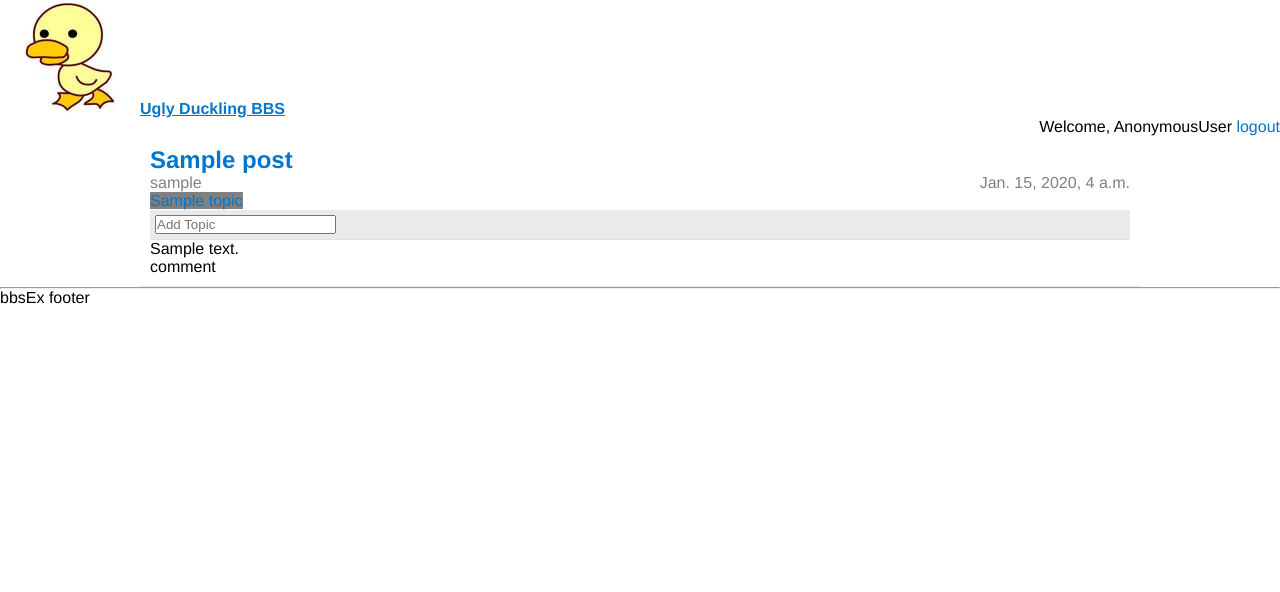
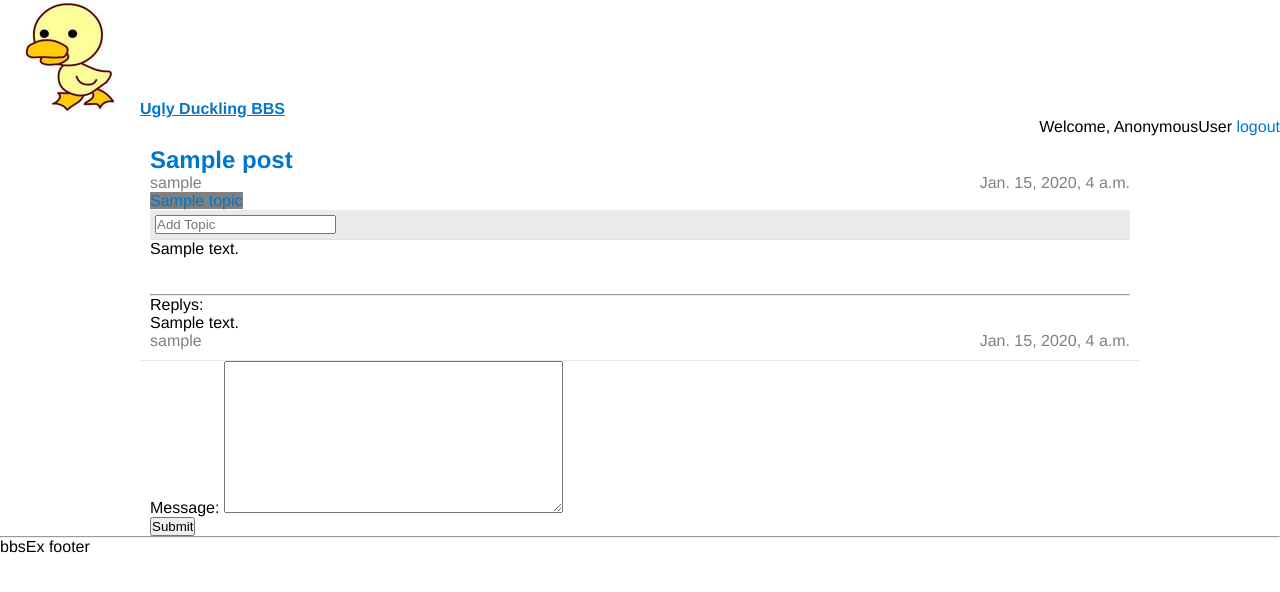
Before and after one commit to Albert-Chan/uglyDuckling, a Django app: template bbsEx/bbsEx/templates/posts/post.html in a window 1280 px wide. Shown: the top 592 px of the page. Run offline with Django 3.2, Linux system fonts and the light colour scheme; the template is opened without the code that fills it: values that come from a table or form of the project are taken from there, others are empty; tables that the repository leaves empty hold one stand-in row (values such as "Sample post"); some libraries are stand-ins or nearby versions.

Commit message:
Add comment to posts

```diff
--- a/bbsEx/bbsEx/static/post.css
+++ b/bbsEx/bbsEx/static/post.css
@@ -56,6 +56,12 @@ width: 980px;
 overflow: hidden;
 }
 
+.new_reply {
+margin: 0 auto;
+width: 980px;
+overflow: hidden;
+}
+
 a:visited {
 color: #4a6b82;
 }
--- /dev/null
+++ b/bbsEx/bbsEx/templates/posts/new_reply.html
@@ -0,0 +1,13 @@
+<div class="new_reply">
+  {% if reply_form.errors %}
+  <div style="color: red;">
+    Please correct the error{{ reply_form.errors|pluralize }} below.
+  </div>
+  {% endif %}
+  <div>
+    <form method="post">
+      {% csrf_token %} {{ reply_form.as_p }}
+      <input type="submit" value="Submit">
+    </form>
+  </div>
+</div>
--- a/bbsEx/bbsEx/templates/posts/post.html
+++ b/bbsEx/bbsEx/templates/posts/post.html
@@ -1,3 +1,19 @@
 {% extends "posts/post_base.html" %}
 
 {% block title %}bbsEx{% endblock %}
+
+{% block comment %}
+<br><br><hr>
+<div>Replys:</div>
+<div>
+{% for comment in comments %}
+<div>{{ comment.content }}</div>
+<div class="datetime">{{ comment.time }}</div>
+<div class="author">{{ comment.author }}</div>
+{% endfor %}
+</div>
+{% endblock %}
+
+{% block input %}
+	{% include "posts/new_reply.html" %}
+{% endblock %}
--- a/bbsEx/bbsEx/templates/posts/post_base.html
+++ b/bbsEx/bbsEx/templates/posts/post_base.html
@@ -60,11 +60,13 @@
     <div class="content">
       {{ post.content }}
     </div>
+    {% block comment %}
     <div class="comment">
       comment
       <div class="comment_container">
       </div>
     </div>
+    {% endblock %}
   </div>
   {% endfor %}
 </div>
--- a/bbsEx/posts/admin.py
+++ b/bbsEx/posts/admin.py
@@ -8,3 +8,4 @@ from posts import models
 
 admin.site.register(models.Topic)
 admin.site.register(models.Post)
+admin.site.register(models.Reply)
--- a/bbsEx/posts/models.py
+++ b/bbsEx/posts/models.py
@@ -25,7 +25,6 @@ class Post(models.Model):
     author = models.ForeignKey(User)
     time = models.DateTimeField()
     topic = models.ForeignKey(Topic, default=getNoneTopic)
-    parent = models.ForeignKey('self', null=True)
     read_count = models.BigIntegerField(default=0)
     followed_count = models.IntegerField(default=0)
     #public = 4
@@ -76,3 +75,10 @@ class Read(models.Model):
     read = models.ForeignKey(Post)
     last_read_time = models.DateTimeField()
     read_count = models.IntegerField()
+
+class Reply(models.Model):
+    content = models.CharField(max_length=60000)
+    author = models.ForeignKey(User)
+    time = models.DateTimeField()
+    post = models.ForeignKey(Post)
+    replyTo = models.ForeignKey('self', null=True)
--- a/bbsEx/posts/views.py
+++ b/bbsEx/posts/views.py
@@ -1,4 +1,4 @@
-from posts.models import Post
+from posts.models import Post, Reply
 from posts.models import Topic
 from django import forms
 from django.contrib.auth.decorators import login_required
@@ -23,7 +23,22 @@ def p(request, post_id):
     post_id = int(post_id)
     post = Post.objects.get(id=post_id)
     current_posts = { post }
-    return render_to_response('posts/post.html', {'current_posts' : current_posts}, context_instance=RequestContext(request))
+    comments = Reply.objects.filter(post=post)
+    if request.method == 'POST':
+        form = ReplyForm(request.POST)
+        if form.is_valid():
+            formData = form.cleaned_data
+            r = Reply(
+                author=request.user,
+                content=formData['message'],
+                time=datetime.datetime.now(),
+                post = post,
+            )
+            r.save()
+            return HttpResponseRedirect(request.path)
+    else:
+        form = ReplyForm(initial = {'message' : 'message' })
+    return render_to_response('posts/post.html', {'current_posts' : current_posts, 'reply_form' : form, 'comments' : comments}, context_instance=RequestContext(request))
 
 @login_required
 def comment(request, post_id):
@@ -63,7 +78,7 @@ def doPost(request, current_posts):
 # Create your views here.
 @login_required
 def posts(request):
-    current_posts = Post.objects.filter(parent=None).order_by('-time')
+    current_posts = Post.objects.order_by('-time')
     return doPost(request, current_posts)
 
 def get_candidates(request, query_string):
@@ -94,3 +109,6 @@ class PostsForm(forms.Form):
     subject = forms.CharField(max_length=100)
     topic = forms.CharField(max_length=48, required=False)
     message = forms.CharField(widget=forms.Textarea)
+
+class ReplyForm(forms.Form):
+    message = forms.CharField(widget=forms.Textarea)
```
